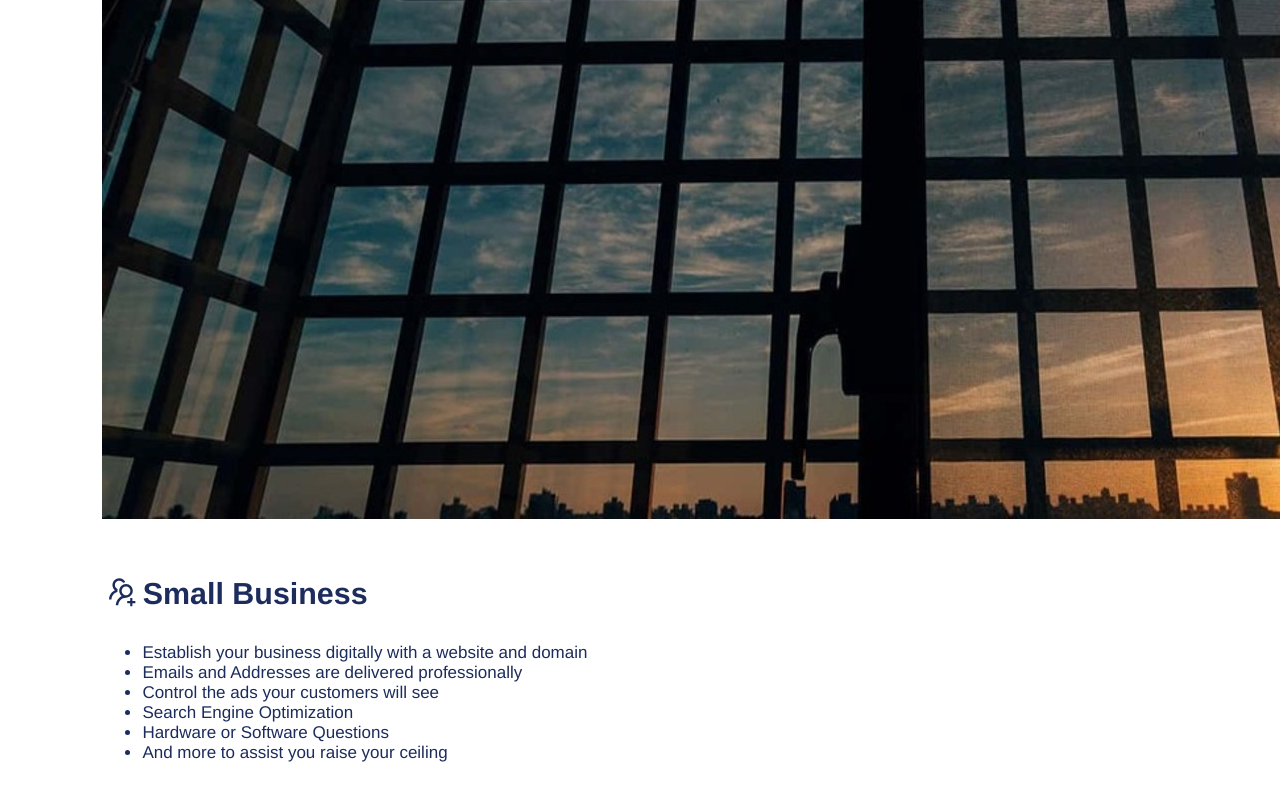
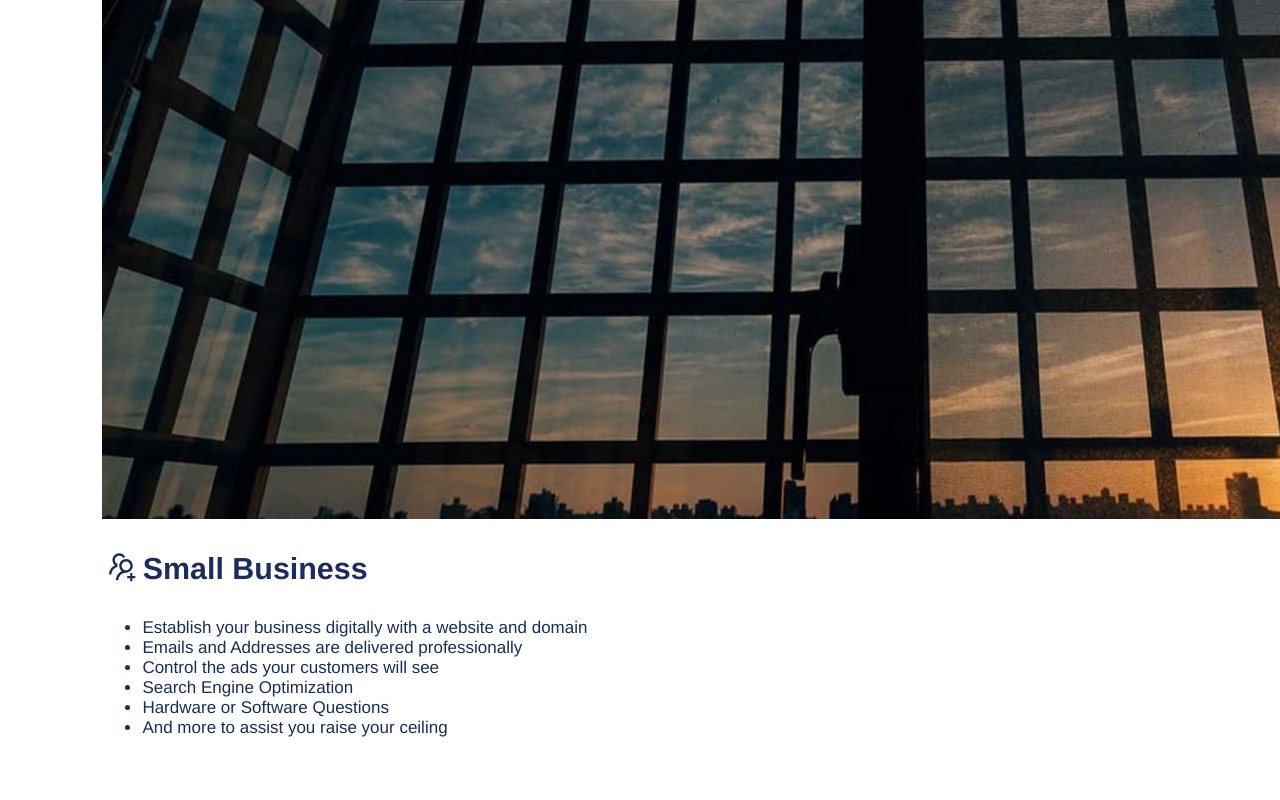
Before and after one commit to CteNerd/consulting.wellcall.biz, a React (Create React App) app: page / in a window 1280 px wide. Shown: the part 614-1414 px from the top of the page. Built offline with nearby package versions, Linux system fonts and the light colour scheme.

Commit message:
home padding

```diff
--- a/src/main/home/home.css
+++ b/src/main/home/home.css
@@ -12,6 +12,10 @@
 
 .home .info {
   vertical-align: top;
+}
+
+.home .info h3 {
+    margin-top: 5px;
 }
 
 .home .info li {
```
